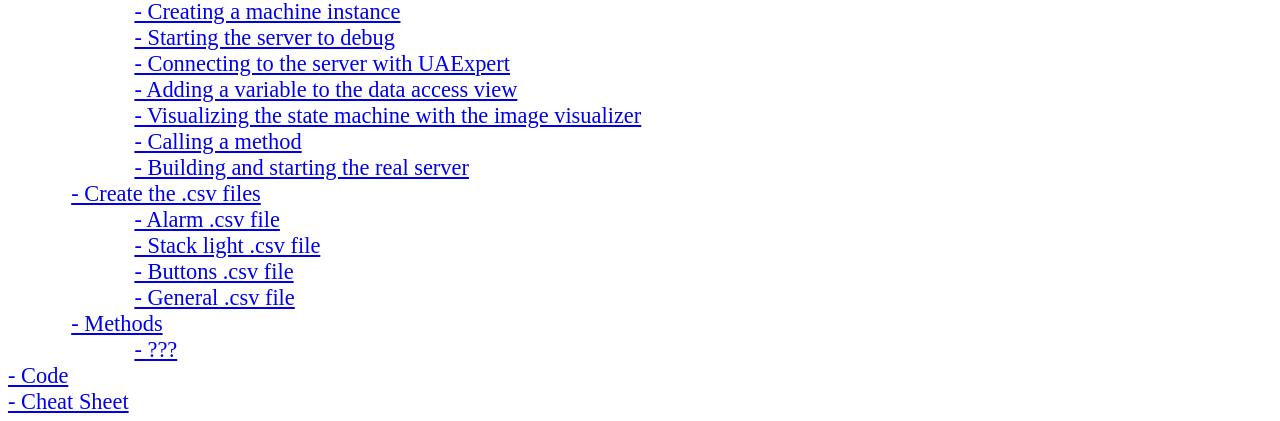
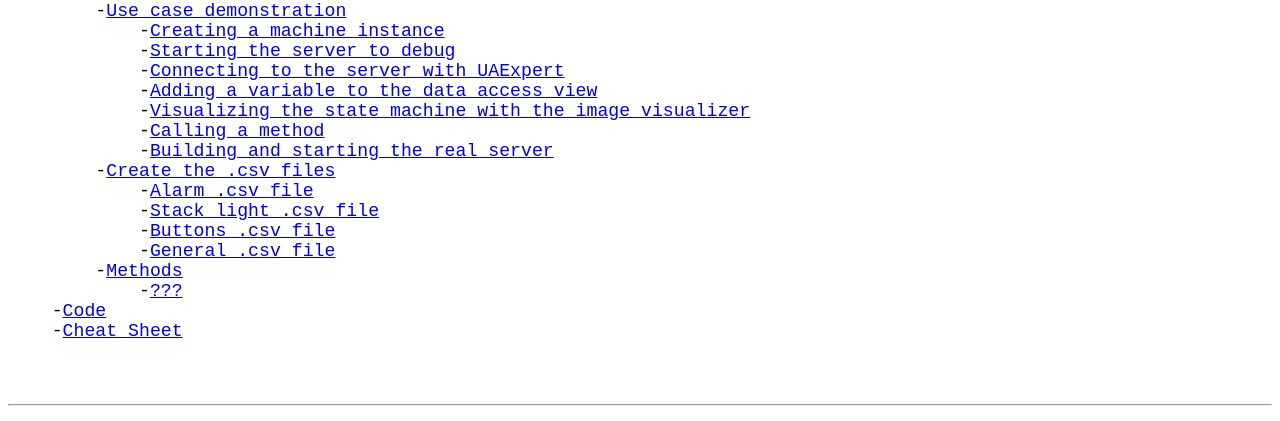
Before and after one commit to KenjiImbault/PackML_OPCUA_Doc, a plain HTML site: page index.html in a window 1280 px wide. Shown: the part 87-508 px from the top of the page. Drawn offline with Linux system fonts and the light colour scheme.

Commit message:
Changed tree

```diff
--- a/index.html
+++ b/index.html
@@ -7,27 +7,29 @@
   </head>
   <body>
 
+  <pre>
   <div class="tree">
-    <a id="tree_0" href="index.html">- General</a> <br />
-        <a id="tree_1" href="general/install.html">- Download and install</a> <br />
-        <a id="tree_1" href="general/usecase.html">- Use case demonstration</a> <br />
-            <a id="tree_2" href="general/usecase/instance.html">- Creating a machine instance</a> <br />
-            <a id="tree_2" href="general/usecase/debug.html">- Starting the server to debug</a> <br />
-            <a id="tree_2" href="general/usecase/connecting.html">- Connecting to the server with UAExpert</a> <br />
-            <a id="tree_2" href="general/usecase/variable.html">- Adding a variable to the data access view</a> <br />
-            <a id="tree_2" href="general/usecase/image.html">- Visualizing the state machine with the image visualizer</a> <br />
-            <a id="tree_2" href="general/usecase/method.html">- Calling a method</a> <br />
-            <a id="tree_2" href="general/usecase/starting.html">- Building and starting the real server</a> <br />
-        <a id="tree_1" href="general/csv.html">- Create the .csv files</a> <br />
-            <a id="tree_2" href="general/csv/alarm.html">- Alarm .csv file</a> <br />
-            <a id="tree_2" href="general/csv/stacklight.html">- Stack light .csv file</a> <br />
-            <a id="tree_2" href="general/csv/buttons.html">- Buttons .csv file</a> <br />
-            <a id="tree_2" href="general/csv/general.html">- General .csv file</a> <br />
-        <a id="tree_1" href="general/methods.html">- Methods</a> <br />
-            <a id="tree_2" href="general/methods/???.html">- ???</a> <br />
-    <a id="tree_0" href="code.html">- Code</a> <br />
-    <a id="tree_0" href="cheatsheet.html">- Cheat Sheet</a> <br />
+    -<a id="tree_0" href="index.html">General</a>
+        -<a id="tree_1" href="general/install.html">Download and install</a>
+        -<a id="tree_1" href="general/usecase.html">Use case demonstration</a>
+            -<a id="tree_2" href="general/usecase/instance.html">Creating a machine instance</a>
+            -<a id="tree_2" href="general/usecase/debug.html">Starting the server to debug</a>
+            -<a id="tree_2" href="general/usecase/connecting.html">Connecting to the server with UAExpert</a>
+            -<a id="tree_2" href="general/usecase/variable.html">Adding a variable to the data access view</a>
+            -<a id="tree_2" href="general/usecase/image.html">Visualizing the state machine with the image visualizer</a>
+            -<a id="tree_2" href="general/usecase/method.html">Calling a method</a>
+            -<a id="tree_2" href="general/usecase/starting.html">Building and starting the real server</a>
+        -<a id="tree_1" href="general/csv.html">Create the .csv files</a>
+            -<a id="tree_2" href="general/csv/alarm.html">Alarm .csv file</a>
+            -<a id="tree_2" href="general/csv/stacklight.html">Stack light .csv file</a>
+            -<a id="tree_2" href="general/csv/buttons.html">Buttons .csv file</a>
+            -<a id="tree_2" href="general/csv/general.html">General .csv file</a>
+        -<a id="tree_1" href="general/methods.html">Methods</a>
+            -<a id="tree_2" href="general/methods/???.html">???</a>
+    -<a id="tree_0" href="code.html">Code</a>
+    -<a id="tree_0" href="cheatsheet.html">Cheat Sheet</a>
     </div>
+    </pre>
 
     <hr />
     <h1>General</h1>
--- a/style.css
+++ b/style.css
@@ -10,11 +10,11 @@
 }
 
 #tree_1{
-    margin-left: var(--margin-tree);
+    /*margin-left: var(--margin-tree);*/
 }
 
 #tree_2{
-    margin-left: calc(var(--margin-tree)*2);
+    /*margin-left: calc(var(--margin-tree)*2);*/
 }
 
 .content{
```
